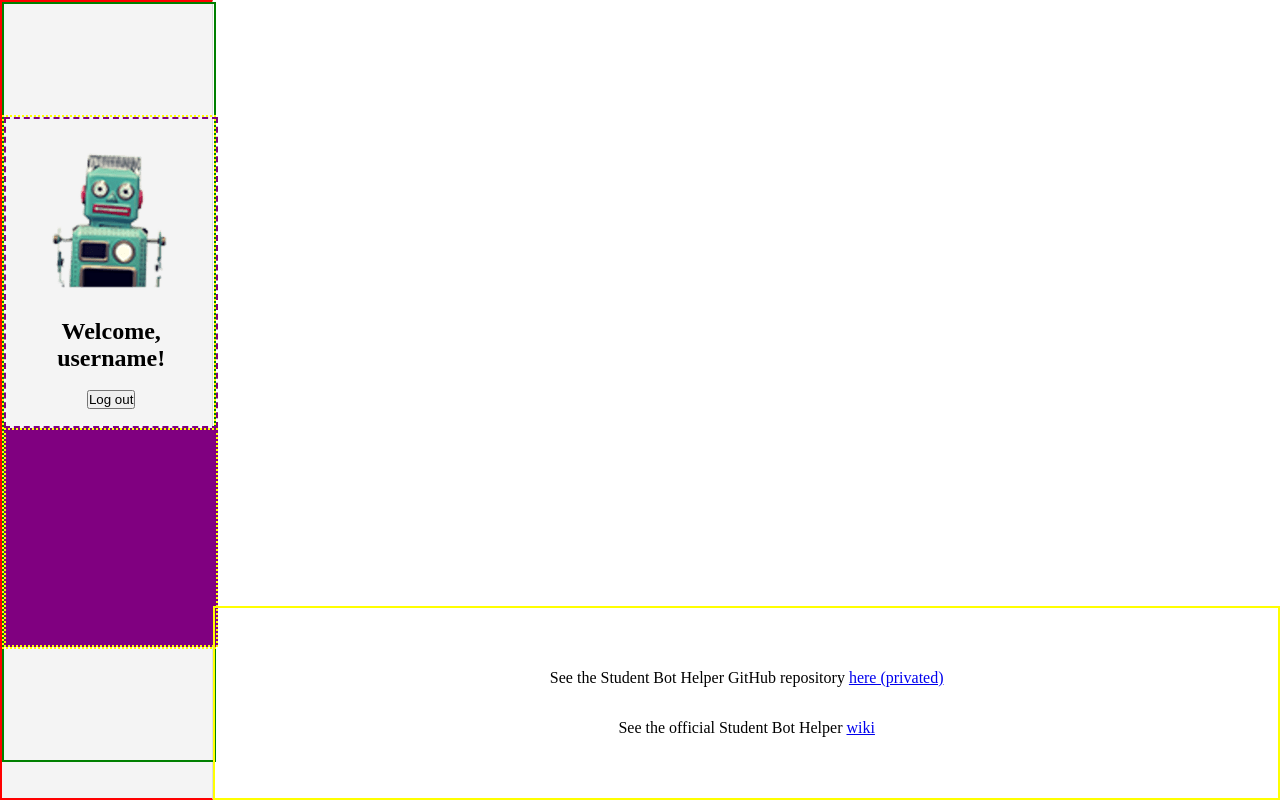
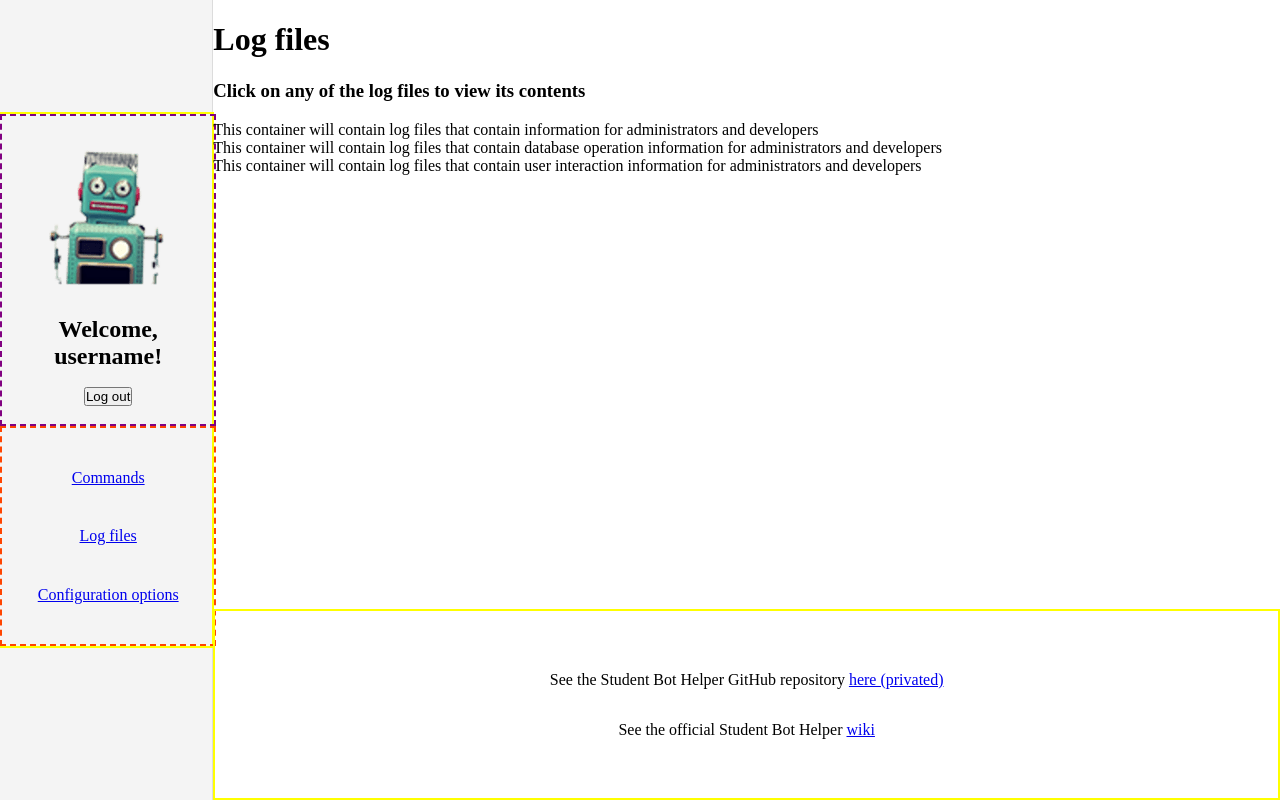
Before and after one commit to JacobGraham02/StudentBotHelper, a React (Vite) app in the folder client/: page /logfiles in a window 1280 px wide. Built offline with nearby package versions, Linux system fonts and the light colour scheme.

Commit message:
Added pages for bot commands, bot configurations, and bot log files. Added links to each of the pages in the main App.tsx file where Routes are defined.

```diff
--- a/client/src/App.tsx
+++ b/client/src/App.tsx
@@ -5,6 +5,9 @@ import LoginPage from './pages/LoginPage';
 import { Route, Routes } from 'react-router-dom';
 import Header from './components/Header/Header';
 import Footer from './components/Footer/Footer';
+import CommandsPageContent from './components/Commands/CommandsPageContent';
+import LogsPageContent from './components/LogFiles/LogsPageContent';
+import ConfigurationsPageContent from './components/Configurations/ConfigurationsPageContent';
 
 function App({ userLoggedIn }: { userLoggedIn: boolean}) {
   return (
@@ -13,6 +16,9 @@ function App({ userLoggedIn }: { userLoggedIn: boolean}) {
         <Routes>
           <Route path="/login" element={<Layout pageTitle="My page title" pageLayoutContent={<LoginPage />} />} />
           <Route path="/" element={<Layout pageTitle="Welcome to Student Bot Helper!" pageLayoutContent={<LandingPage isUserLoggedIn={userLoggedIn}/>} />} />
+          <Route path="/commands" element={<Layout pageTitle="Bot commands" pageLayoutContent={<CommandsPageContent isUserLoggedIn={userLoggedIn}/>}/>}/>
+          <Route path="/logfiles" element={<Layout pageTitle="Bot log files" pageLayoutContent={<LogsPageContent isUserLoggedIn={userLoggedIn}/>}/>}/>
+          <Route path="/configurations" element={<Layout pageTitle="Bot configuration options" pageLayoutContent={<ConfigurationsPageContent isUserLoggedIn={userLoggedIn}/>}/>}/>
         </Routes>
       <Footer/>
     </>
--- a/client/src/assets/styles.css
+++ b/client/src/assets/styles.css
@@ -157,18 +157,16 @@ header * {
     grid-area: main;
   }
   #header {
-    border: 2px solid red;
     background: #efeff5;
     border-right: 1px solid #dcdcdc;
     grid-area: header;
   }
   #menu_container {
-    border: 2px solid green;
     height: 95%;
     width: 100%;
     display: flex;
     align-items: center;
-    justify-content: center;
+    justify-content: space-evenly;
     flex-direction: column;
   }
   #website_menu_username_container, #website_menu_username_container_anonymous_user {
@@ -176,13 +174,13 @@ header * {
     flex-direction: column;
     width: 100%;
     height: 70%;
-    border: 2px dotted yellow;
+    border: 2px solid yellow;
   }
   #website_menu_username_container_anonymous_user {
-    background: purple;
+    border: 2px dashed orangered;
     display: flex;
     align-items: center;
-    justify-content: center;
+    justify-content: space-evenly;
     flex-direction: column;
   }
   #bot_interface_welcome_container {
--- /dev/null
+++ b/client/src/components/Commands/CommandsPageContent.tsx
@@ -0,0 +1,26 @@
+import { Link } from "react-router-dom"
+
+const CommandsPageContent = ({ isUserLoggedIn /*, listOfCommands */ }: { isUserLoggedIn: boolean, /* listOfCommands: Array or other contiguous memory structure */}) => {
+    if (isUserLoggedIn) {
+        return (
+            <main id="main">
+                <h1 id="commands_page_for_logged_in_user_title">Commands</h1>
+                <article id="commands_page_for_logged_in_user_outer_container">
+                    <Link id="commands_page_for_logged_in_user_create_command" to="/createcommand" title="A link that goes to the create bot command page">
+                        Create bot command
+                    </Link>
+
+                    <article id="commands_page_for_logged_in_user_inner_command_container">
+                        {/* A parameter, such as 'listOfCommands', will be passed into the function that will be the list of available commands. */}
+                    </article>
+
+                    <article id="commands_page_for_logged_in_user_inner_pagination_container">
+
+                    </article>
+                </article>
+            </main>
+        )
+    }
+}
+
+export default CommandsPageContent;
--- /dev/null
+++ b/client/src/components/Configurations/ConfigurationsPageContent.tsx
@@ -0,0 +1,19 @@
+const ConfigurationsPageContent = ({ isUserLoggedIn }: { isUserLoggedIn: boolean}) => {
+    if (isUserLoggedIn) {
+        return (
+            <main id="main">
+                <h1 id="configuration_page_for_logged_in_users_title">Configurations</h1>
+                <article id="configuration_page_for_logged_in_users_outer_container">
+                    <article id="configuration_page_for_logged_in_users_option_names_container">
+                        Configuration options
+                    </article>
+                    <article id="configuration_page_for_logged_in_users_option_values_container">
+                        Configuration values
+                    </article>
+                </article>
+            </main>
+        )
+    }
+}
+
+export default ConfigurationsPageContent;
--- /dev/null
+++ b/client/src/components/LogFiles/LogsPageContent.tsx
@@ -0,0 +1,23 @@
+const LogsPageContent = ({ isUserLoggedIn }: { isUserLoggedIn: boolean}) => {
+    if (isUserLoggedIn) {
+        return (
+            <main id="main">
+                <h1 id="logs_page_for_logged_in_users_title">Log files</h1>
+                <h3 className="logs_page_for_logged_in_users_information_message">Click on any of the log files to view its contents</h3>
+                <article id="logs_page_for_logged_in_users_outer_container">
+                    <article id="logs_page_for_logged_in_users_inner_administrative_information_logs_container">
+                        This container will contain log files that contain information for administrators and developers
+                    </article>
+                    <article id="logs_page_for_logged_in_users_inner_database_operations_logs_container">
+                        This container will contain log files that contain database operation information for administrators and developers
+                    </article>
+                    <article id="logs_page_for_logged_in_users_inner_user_interactions_logs_container">
+                        This container will contain log files that contain user interaction information for administrators and developers
+                    </article>
+                </article>
+            </main>
+        )
+    }
+}
+
+export default LogsPageContent;
--- a/client/src/components/Menu/Menu.tsx
+++ b/client/src/components/Menu/Menu.tsx
@@ -51,12 +51,18 @@ const Menu = ({ isUserLoggedIn }: {isUserLoggedIn: boolean}) => {
         </ul>
         {isUserLoggedIn ? (
         <div id="website_menu_username_container_anonymous_user">
-
+            <Link id="index_page_go_to_commands_page_button" to="/commands" title="A link that goes to the bot commands page when clicked">
+              Commands
+            </Link>
+            <Link id="index_page_go_to_log_files_page_button" to="/logfiles" title="A link that goes to the bot log files page when clicked">
+              Log files
+            </Link>
+            <Link id="index_page_go_to_configuration_options_page_button" to="/configurations" title="A link that goes to the bot configuration options page when clicked">
+              Configuration options
+            </Link>
         </div>
       ) : (
-        <div id="website_menu_username_container_anonymous_user">
-
-        </div>
+        <div id="website_menu_username_container_anonymous_user"></div>
       )}
       </div>
     </section>
```
